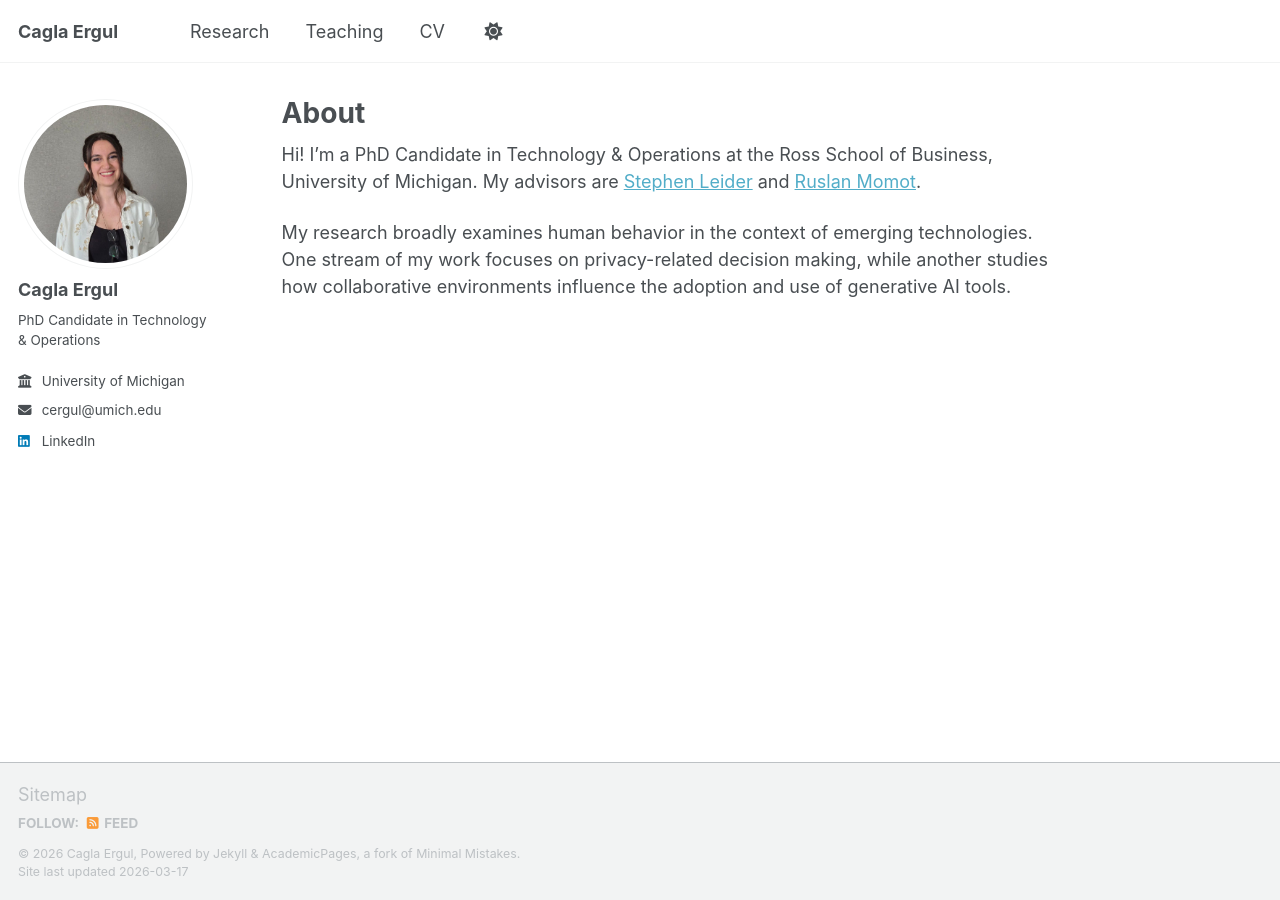
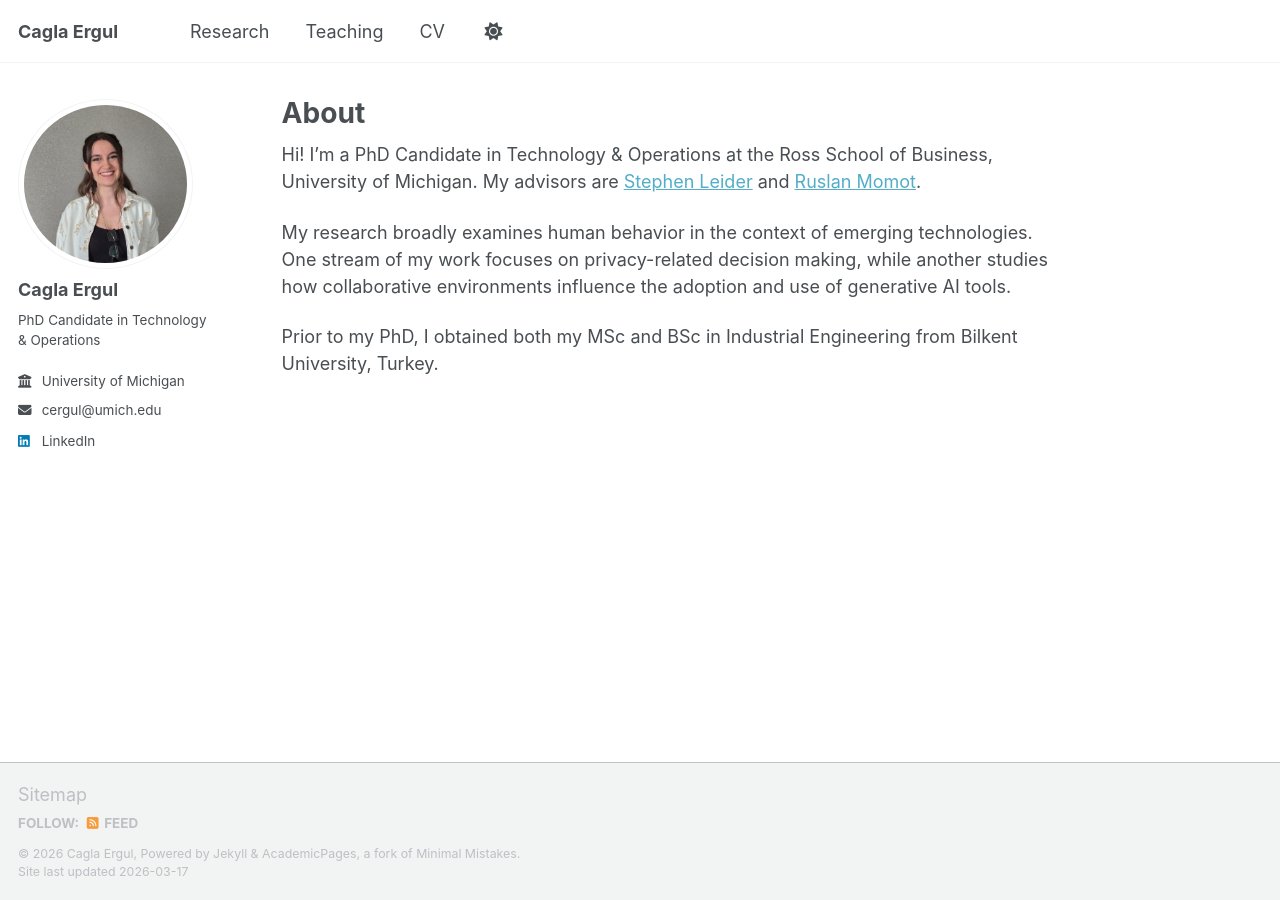
Before and after one commit to caglaergul/caglaergul.github.io, a Jekyll site: the page built from _pages/about.md, in a window 1280 px wide. Built offline with Jekyll 4.4.1, drawn with Linux system fonts in a browser that asks for light colours; a script that is not in the unit is left out.

Commit message:
Update about.md

```diff
--- a/_pages/about.md
+++ b/_pages/about.md
@@ -8,3 +8,5 @@ author_profile: true
 Hi! I’m a PhD Candidate in Technology & Operations at the Ross School of Business, University of Michigan. My advisors are [Stephen Leider](https://sites.google.com/umich.edu/stephenleider/bio) and [Ruslan Momot](https://ruslanmomot.info/).
 
 My research broadly examines human behavior in the context of emerging technologies. One stream of my work focuses on privacy-related decision making, while another studies how collaborative environments influence the adoption and use of generative AI tools.
+
+Prior to my PhD, I obtained both my MSc and BSc in Industrial Engineering from Bilkent University, Turkey.
```
